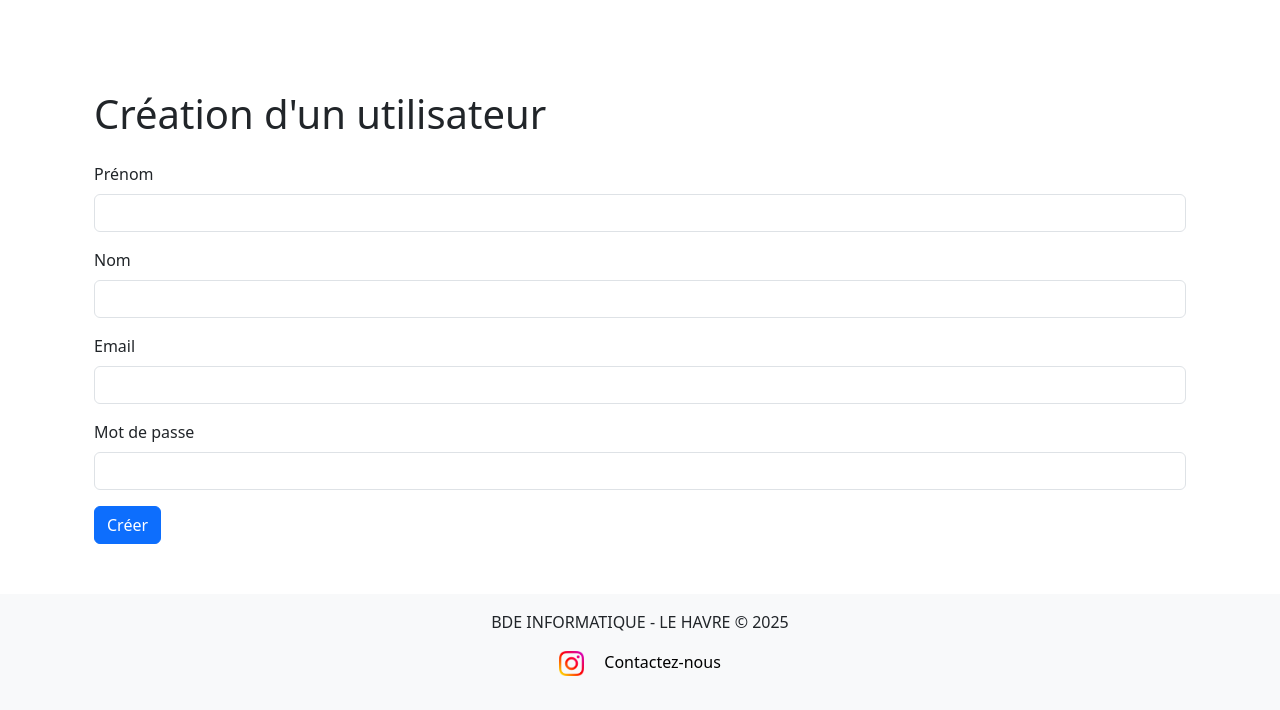
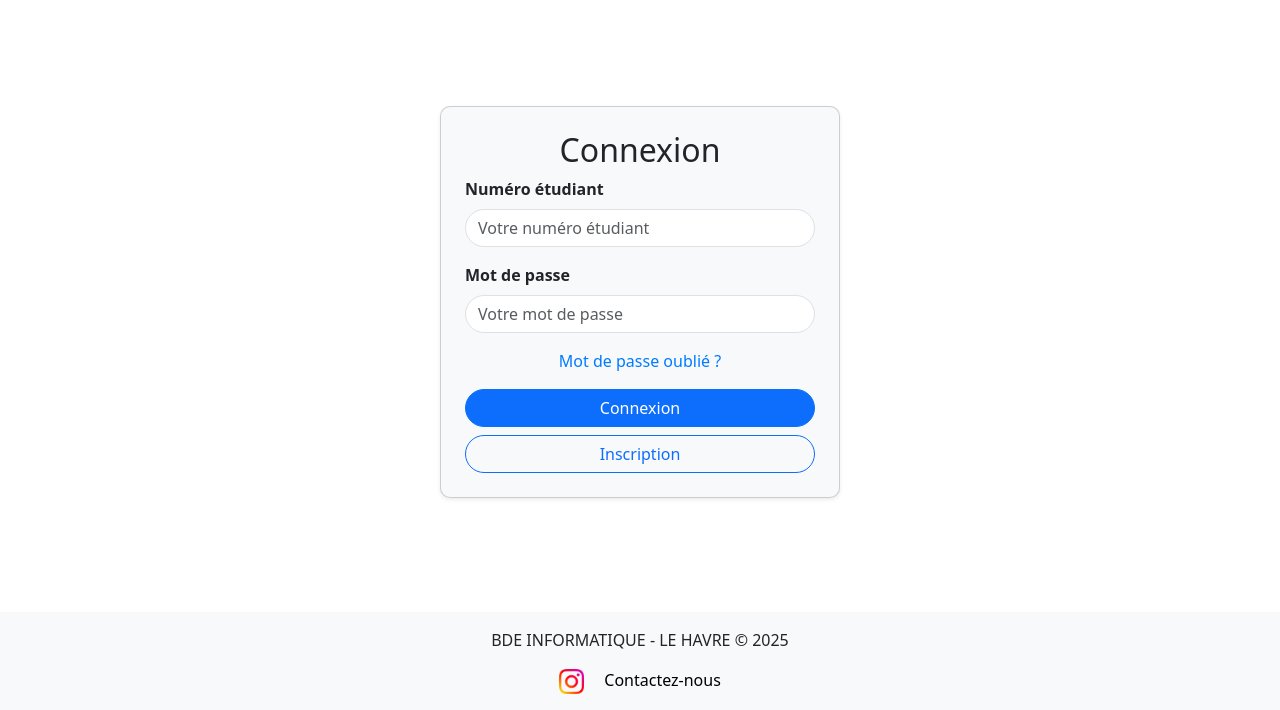
Before and after one commit to ThibaultMangeant/SiteWebBDE, a PHP site: template app/views/utilisateur/register.html.twig in a window 1280 px wide. Shown: the part 126-836 px from the top of the page. Before the commit the page ends 802 px from the top, so only its background shows below. Run offline with PHP 8.4, Linux system fonts and the light colour scheme; the template is opened without the code that fills it, so the values that code supplies are empty; some libraries are stand-ins or nearby versions.

Commit message:
maj register

```diff
--- a/app/views/utilisateur/register.html.twig
+++ b/app/views/utilisateur/register.html.twig
@@ -1,50 +1,35 @@
 {% extends '_template/base.html.twig' %}
 
+
 {% block body %}
+<div class="container d-flex justify-content-center align-items-center" style="min-height: 65vh;">
+    <div class="card p-4 shadow-sm" style="width: 100%; max-width: 400px; background-color: #f8f9fa; border-radius: 10px;">
+        <h2 class="text-center ">Connexion</h2>
 
-<form method="POST" action="{{ id ? 'user_update.php?id=' ~ id :  'user_create.php'}}" class="container mt-5">
-    <h1 class="mb-4">{{ id ? 'Mise a jour':'Création'}} d'un utilisateur</h1>
-
-    <!-- Erreurs -->
-    {% if errors %}
+        <!-- Message d'erreur à afficher si besoin -->
+        {% if error %}
             <div class="alert alert-danger text-center" role="alert">
-            <ul class="mb-0">
-                {% for error in errors %}
-                    <li>{{ error }}</li>
-                {% endfor %}
-            </ul>
+                {{ error }}
             </div>
         {% endif %}
 
-    <!-- Nom d'utilisateur -->
+        <form method="post" action="login.php">
             <div class="mb-3">
-        <label for="firstname" class="form-label">Prénom</label>
-        <input type="text" name="firstname" id="firstname" class="form-control"
-               value="{{ data.firstname }}" required>
+                <label for="text" class="form-label fw-bold">Numéro étudiant</label>
+                <input type="text" class="form-control rounded-pill" id="numero_etudiant" name="numero_etudiant" placeholder="Votre numéro étudiant" required>
             </div>
-
-    <!-- Nom d'utilisateur -->
             <div class="mb-3">
-        <label for="lastname" class="form-label">Nom</label>
-        <input type="text" name="lastname" id="lastname" class="form-control"
-               value="{{ data.lastname }}" required>
+                <label for="password" class="form-label fw-bold">Mot de passe</label>
+                <input type="password" class="form-control rounded-pill" id="password" name="password" placeholder="Votre mot de passe" required>
             </div>
-
-    <!-- Email -->
-    <div class="mb-3">
-        <label for="email" class="form-label">Email</label>
-        <input type="email" name="email" id="email" class="form-control"
-               value="{{ data.email }}" required>
+            <div class="text-center mb-3">
+                <a href="#" class="text-decoration-none" style="color: #007bff;">Mot de passe oublié ?</a>
             </div>
-
-    <!-- Mot de passe -->
-    <div class="mb-3">
-        <label for="password" class="form-label">Mot de passe</label>
-        <input type="password" name="password" id="password" class="form-control" required>
+            <div class="d-grid gap-2">
+                <button type="submit" class="btn btn-primary rounded-pill">Connexion</button>
+                <a href="register.php" class="btn btn-outline-primary rounded-pill">Inscription</a>
             </div>
-
-    <!-- Bouton -->
-    <button type="submit" class="btn btn-primary">Créer</button>
         </form>
-
+    </div>
+</div>
 {% endblock %}
```
Lines whose indentation alone changed are shown as unchanged.
